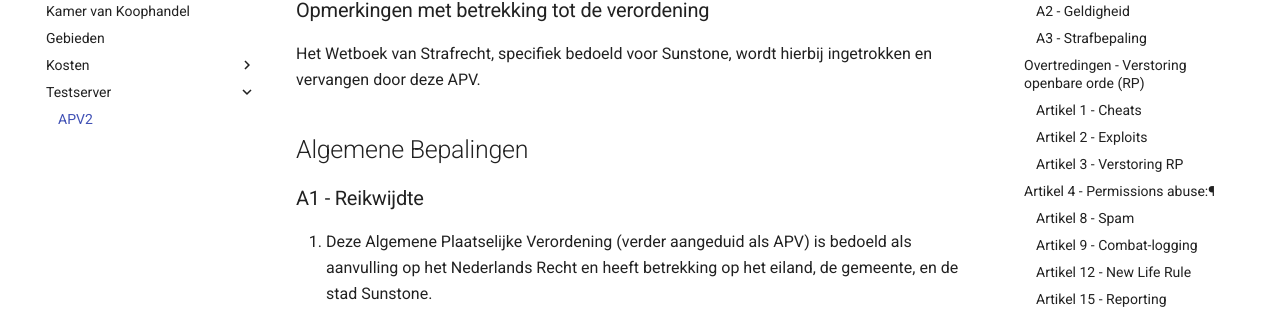
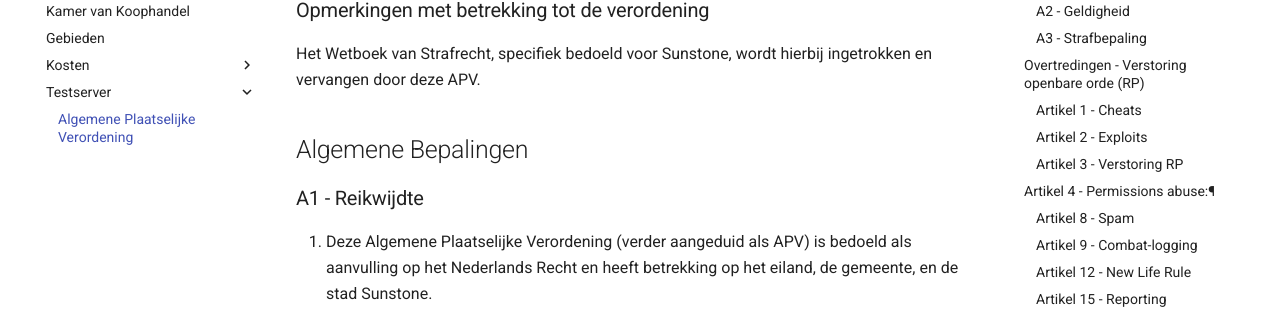
Before and after one commit to mickjoel/wetboek.sunstone, an MkDocs documentation site: the page built from docs/testserver/apv2.md, in a window 1280 px wide. Shown: the part 226-535 px from the top of the page. Built offline with MkDocs 1.6.1 and Material for MkDocs 9.7.7, drawn with Linux system fonts in a browser that asks for light colours.

Commit message:
Update mkdocs.yml

```diff
--- a/mkdocs.yml
+++ b/mkdocs.yml
@@ -21,4 +21,4 @@ nav:
     - Impound: kosten/inbeslagname.md
 
   - Testserver:
-    - APV2: testserver/apv2.md
+    - Algemene Plaatselijke Verordening: testserver/apv2.md
```
